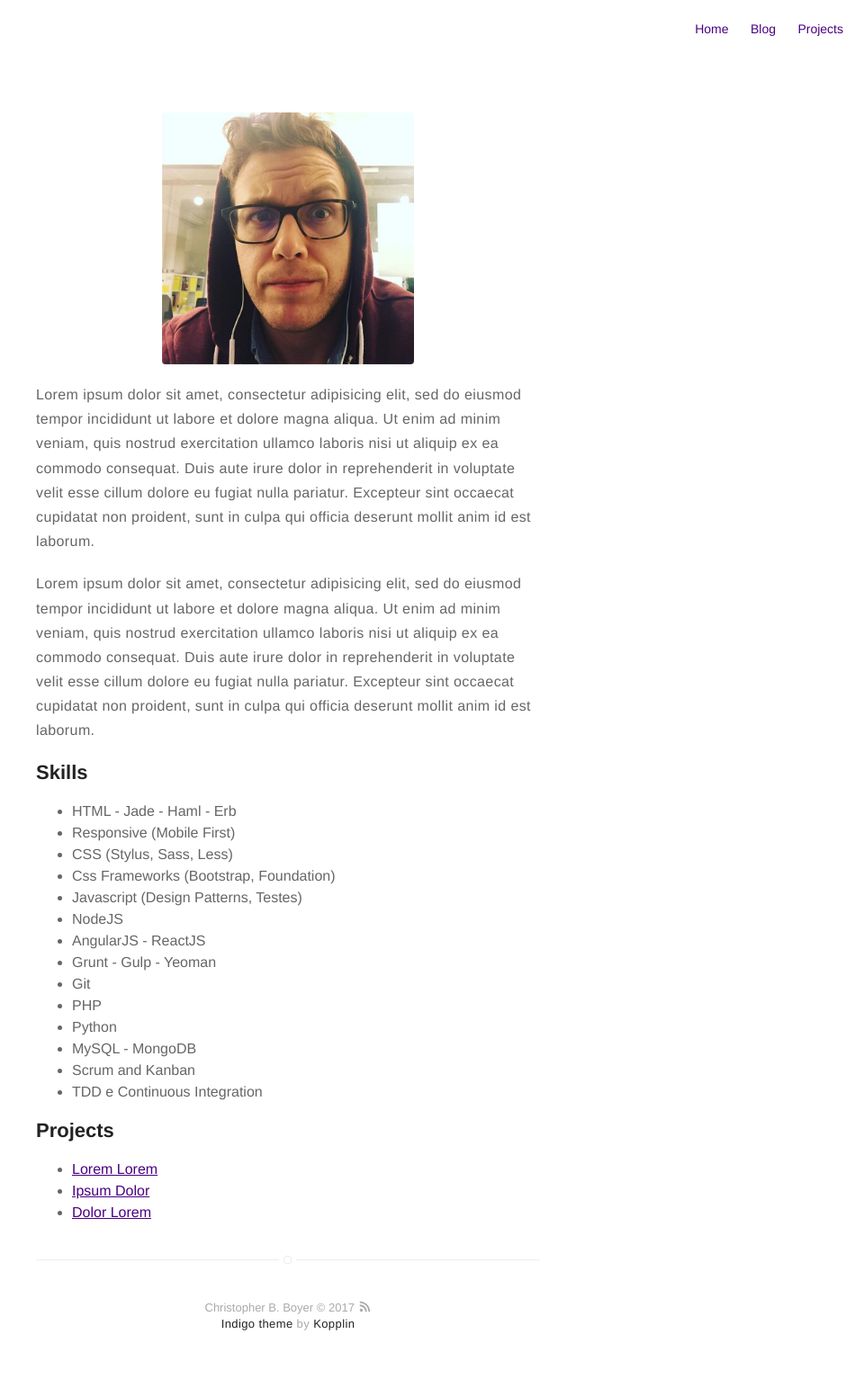
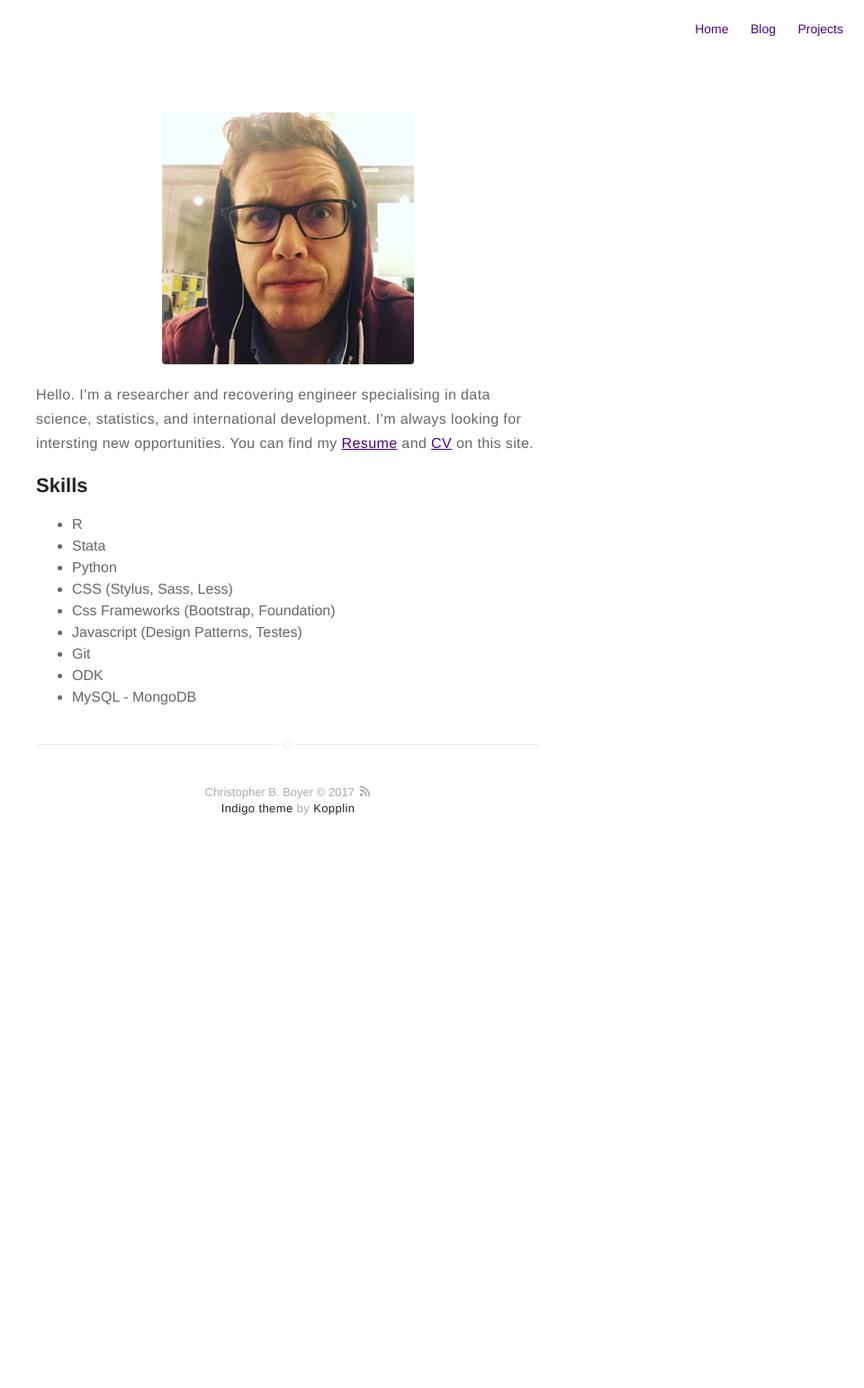
Before and after one commit to boyercb/boyercb.github.io, a Jekyll site: the page built from about.md, in a window 1280 px wide. Shown: the whole page at 90% size, without its empty margins (320-1280 px from the left). Built offline with Jekyll 4.4.1, drawn with Linux system fonts in a browser that asks for light colours; after the commit the page ends 970 px from its top, so only the background shows below that.

Commit message:
Add about page with resume and cv.

```diff
--- a/about.md
+++ b/about.md
@@ -4,43 +4,18 @@ layout: page
 ---
 ![Profile Image]({{ site.url }}/{{ site.picture }})
 
-<p>Lorem ipsum dolor sit amet, consectetur adipisicing elit, sed do eiusmod
-tempor incididunt ut labore et dolore magna aliqua. Ut enim ad minim veniam,
-quis nostrud exercitation ullamco laboris nisi ut aliquip ex ea commodo
-consequat. Duis aute irure dolor in reprehenderit in voluptate velit esse
-cillum dolore eu fugiat nulla pariatur. Excepteur sint occaecat cupidatat non
-proident, sunt in culpa qui officia deserunt mollit anim id est laborum.</p>
-
-<p>Lorem ipsum dolor sit amet, consectetur adipisicing elit, sed do eiusmod
-tempor incididunt ut labore et dolore magna aliqua. Ut enim ad minim veniam,
-quis nostrud exercitation ullamco laboris nisi ut aliquip ex ea commodo
-consequat. Duis aute irure dolor in reprehenderit in voluptate velit esse
-cillum dolore eu fugiat nulla pariatur. Excepteur sint occaecat cupidatat non
-proident, sunt in culpa qui officia deserunt mollit anim id est laborum.</p>
+Hello. I'm a researcher and recovering engineer specialising in data science, statistics, and international development. I'm always looking for intersting new opportunities. You can find my [Resume]({{ site.url }}/assets/etc/resume_christopherbboyer.pdf) and [CV]({{ site.url }}/assets/etc/cv_christopherbboyer.pdf) on this site.
 
 <h2>Skills</h2>
 
 <ul class="skill-list">
-	<li>HTML - Jade - Haml - Erb</li>
-	<li>Responsive (Mobile First)</li>
+	<li>R</li>
+	<li>Stata</li>
+	<li>Python</li>
 	<li>CSS (Stylus, Sass, Less)</li>
 	<li>Css Frameworks (Bootstrap, Foundation)</li>
 	<li>Javascript (Design Patterns, Testes)</li>
-	<li>NodeJS</li>
-	<li>AngularJS - ReactJS</li>
-	<li>Grunt - Gulp - Yeoman</li>
 	<li>Git</li>
-	<li>PHP</li>
-	<li>Python</li>
+	<li>ODK</li>
 	<li>MySQL - MongoDB</li>
-	<li>Scrum and Kanban</li>
-	<li>TDD e Continuous Integration</li>
 </ul>
-
-<h2>Projects</h2>
-
-<ul>
-	<li><a href="https://github.com/">Lorem Lorem</a></li>
-	<li><a href="https://github.com/">Ipsum Dolor</a></li>
-	<li><a href="https://github.com/">Dolor Lorem</a></li>
-</ul>
```
Also changed, not shown: 2 other files.
